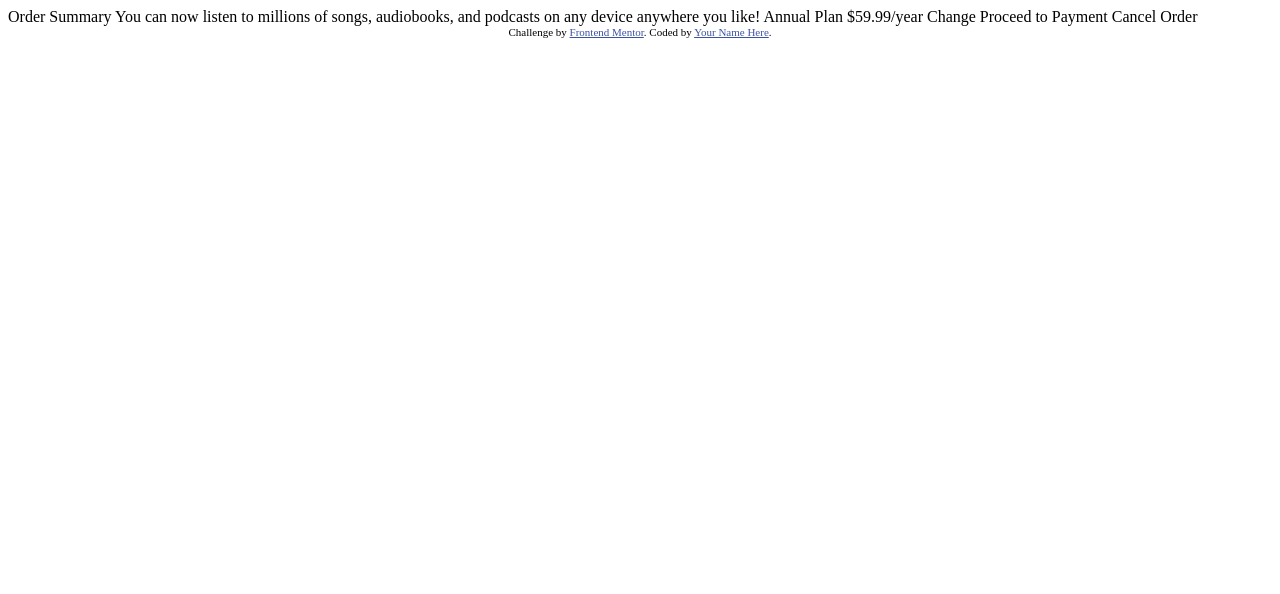
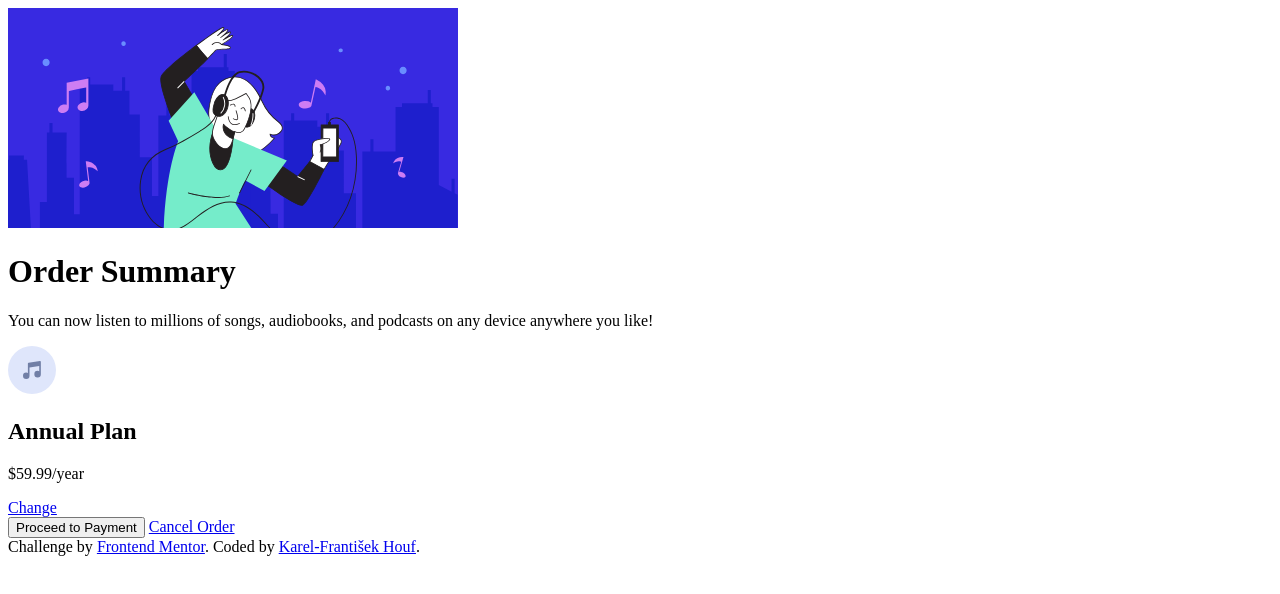
Before and after one commit to karelfh/mentor-order-summary-component, a plain HTML site: page index.html in a window 1280 px wide. Drawn offline with Linux system fonts and the light colour scheme.

Commit message:
Add: HTML structure

```diff
--- a/index.html
+++ b/index.html
@@ -1,37 +1,57 @@
 <!DOCTYPE html>
 <html lang="en">
-<head>
-  <meta charset="UTF-8">
-  <meta name="viewport" content="width=device-width, initial-scale=1.0"> <!-- displays site properly based on user's device -->
+  <head>
+    <meta charset="UTF-8" />
+    <meta name="viewport" content="width=device-width, initial-scale=1.0" />
+    <link
+      rel="icon"
+      type="image/png"
+      sizes="32x32"
+      href="./images/favicon-32x32.png"
+    />
+    <title>Frontend Mentor | Order summary card</title>
+    <link rel="preconnect" href="https://fonts.googleapis.com" />
+    <link rel="preconnect" href="https://fonts.gstatic.com" crossorigin />
+    <link
+      href="https://fonts.googleapis.com/css2?family=Red+Hat+Display:wght@500;700;900&display=swap"
+      rel="stylesheet"
+    />
+    <link rel="stylesheet" href="style.css" />
+  </head>
+  <body>
+    <main class="wrapper">
+      <div class="card">
+        <img src="./images/illustration-hero.svg" alt="" class="card__image" />
+        <div class="card__content">
+          <div class="content__info">
+            <h1 class="info__header">Order Summary</h1>
+            <p class="info_desc">
+              You can now listen to millions of songs, audiobooks, and podcasts
+              on any device anywhere you like!
+            </p>
+          </div>
+          <div class="content__pricing">
+            <img src="./images/icon-music.svg" alt="" class="pricing__image" />
+            <div class="pricing__plan">
+              <h2 class="plan__header">Annual Plan</h2>
+              <p class="plan__price">$59.99/year</p>
+            </div>
+            <a href="#" class="pricing__link">Change</a>
+          </div>
+          <button class="content__button">Proceed to Payment</button>
+          <a href="#" class="content__link">Cancel Order</a>
+        </div>
+      </div>
+    </main>
 
-  <link rel="icon" type="image/png" sizes="32x32" href="./images/favicon-32x32.png">
-
-  <title>Frontend Mentor | Order summary card</title>
-
-  <!-- Feel free to remove these styles or customise in your own stylesheet 👍 -->
-  <style>
-    .attribution { font-size: 11px; text-align: center; }
-    .attribution a { color: hsl(228, 45%, 44%); }
-  </style>
-</head>
-<body>
-
-  Order Summary
-
-  You can now listen to millions of songs, audiobooks, and podcasts on any
-  device anywhere you like!
-
-  Annual Plan
-  $59.99/year
-
-  Change
-
-  Proceed to Payment
-  Cancel Order
-
-  <div class="attribution">
-    Challenge by <a href="https://www.frontendmentor.io?ref=challenge" target="_blank">Frontend Mentor</a>.
-    Coded by <a href="#">Your Name Here</a>.
-  </div>
-</body>
+    <footer class="attribution">
+      Challenge by
+      <a href="https://www.frontendmentor.io?ref=challenge" target="_blank"
+        >Frontend Mentor</a
+      >. Coded by
+      <a href="https://github.com/karelfh" target="_blank"
+        >Karel-František Houf</a
+      >.
+    </footer>
+  </body>
 </html>
```
